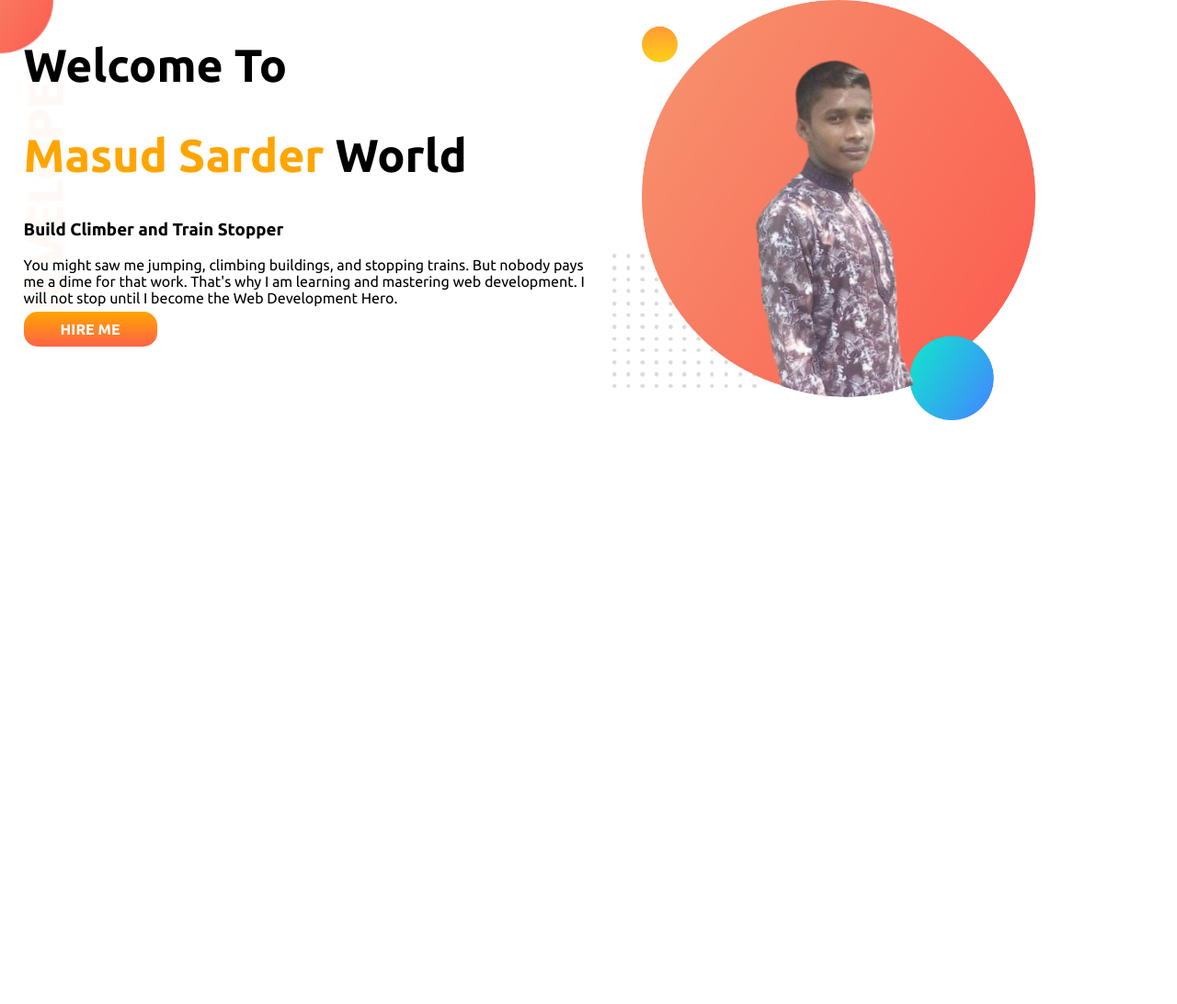
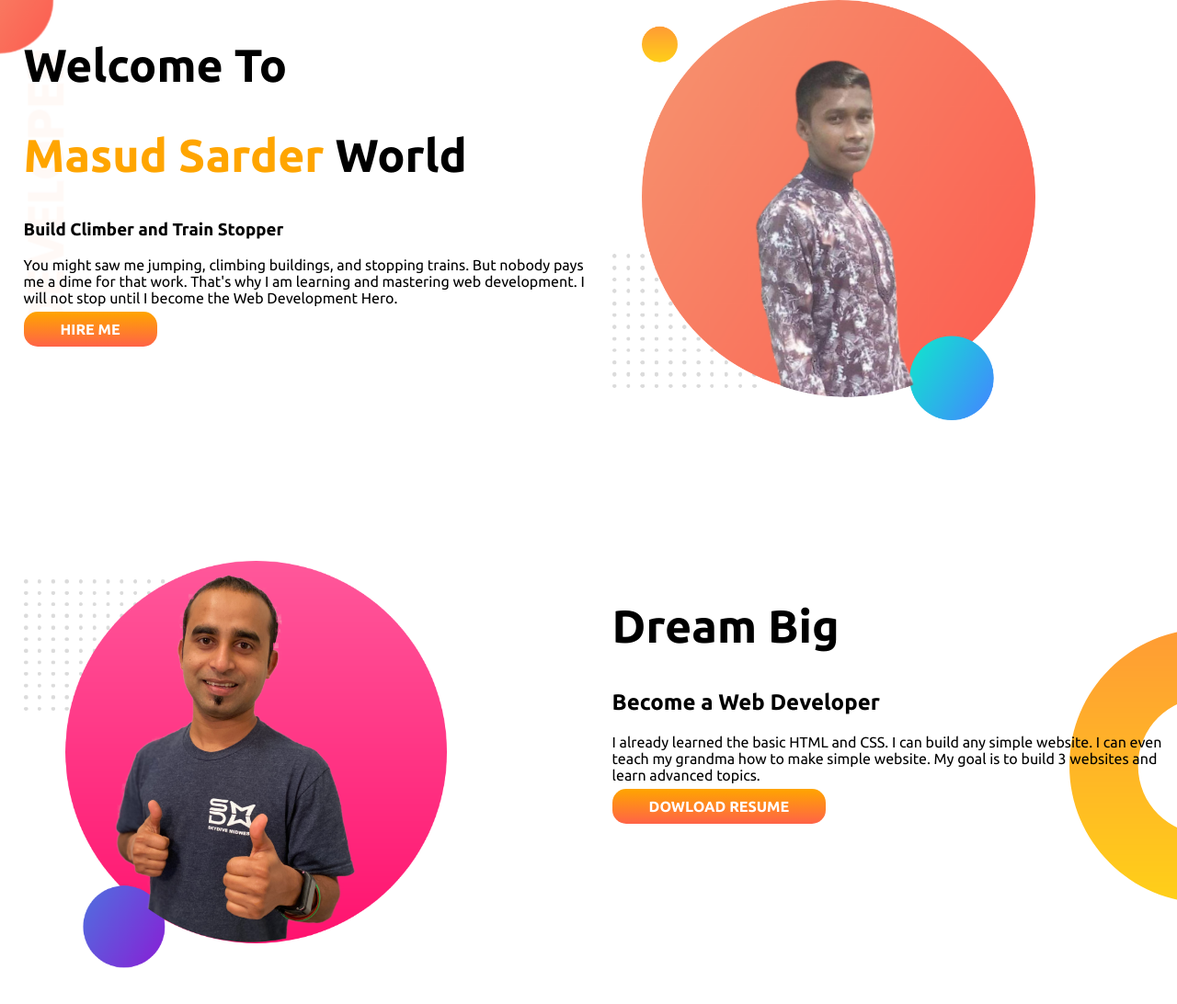
Before and after one commit to MasudSarder/developer-portfolio, a plain HTML site: page index.html in a window 1280 px wide. Shown: the whole page at 92% size. Before the commit the page ends 800 px from the top, so only its background shows below. Drawn offline with Linux system fonts and the light colour scheme.

Commit message:
dream added

```diff
--- a/index.html
+++ b/index.html
@@ -30,6 +30,17 @@
             <img src="images/my-bg.png" alt="">
         </div>
     </section>
+    <section class="dream-big">
+        <div class="headerOne">
+            <img src="images/jhankar2.png" alt="">
+        </div>
+        <div class="headerOne">
+            <h1>Dream Big</h1>
+            <h2>Become a Web Developer</h2>
+            <p>I already learned the basic HTML and CSS. I can build any simple website. I can even teach my grandma how to make simple website. My goal is to build 3 websites and learn advanced topics.</p>
+            <a class="link-button" target="_blank" href="">DOWLOAD RESUME</a>
+        </div>
+    </section>
 
 </body>
 
--- a/style.css
+++ b/style.css
@@ -15,6 +15,7 @@ h1 {
 
 section{
     display: flex;
+    margin-bottom: 150px;
 }
 
 .headerOne{
@@ -40,3 +41,9 @@ section{
     background-image: url(images/top-banner.png);
     background-repeat: no-repeat;
 }
+.dream-big{
+    background-image: url(images/dream-bg.png);
+    background-repeat: no-repeat;
+    background-position: right;
+
+}
```
Also changed, not shown: images/dream-bg.png (added).
